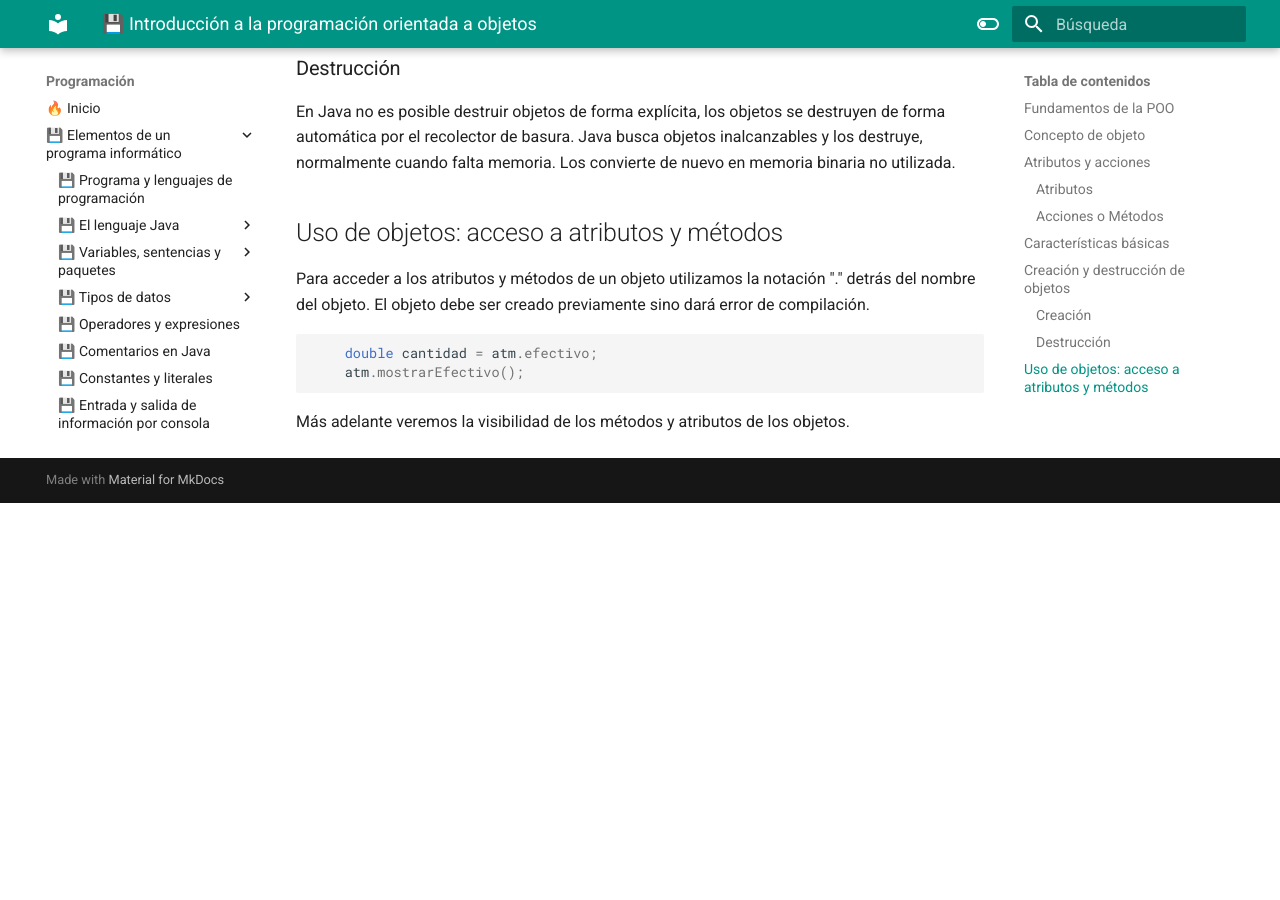
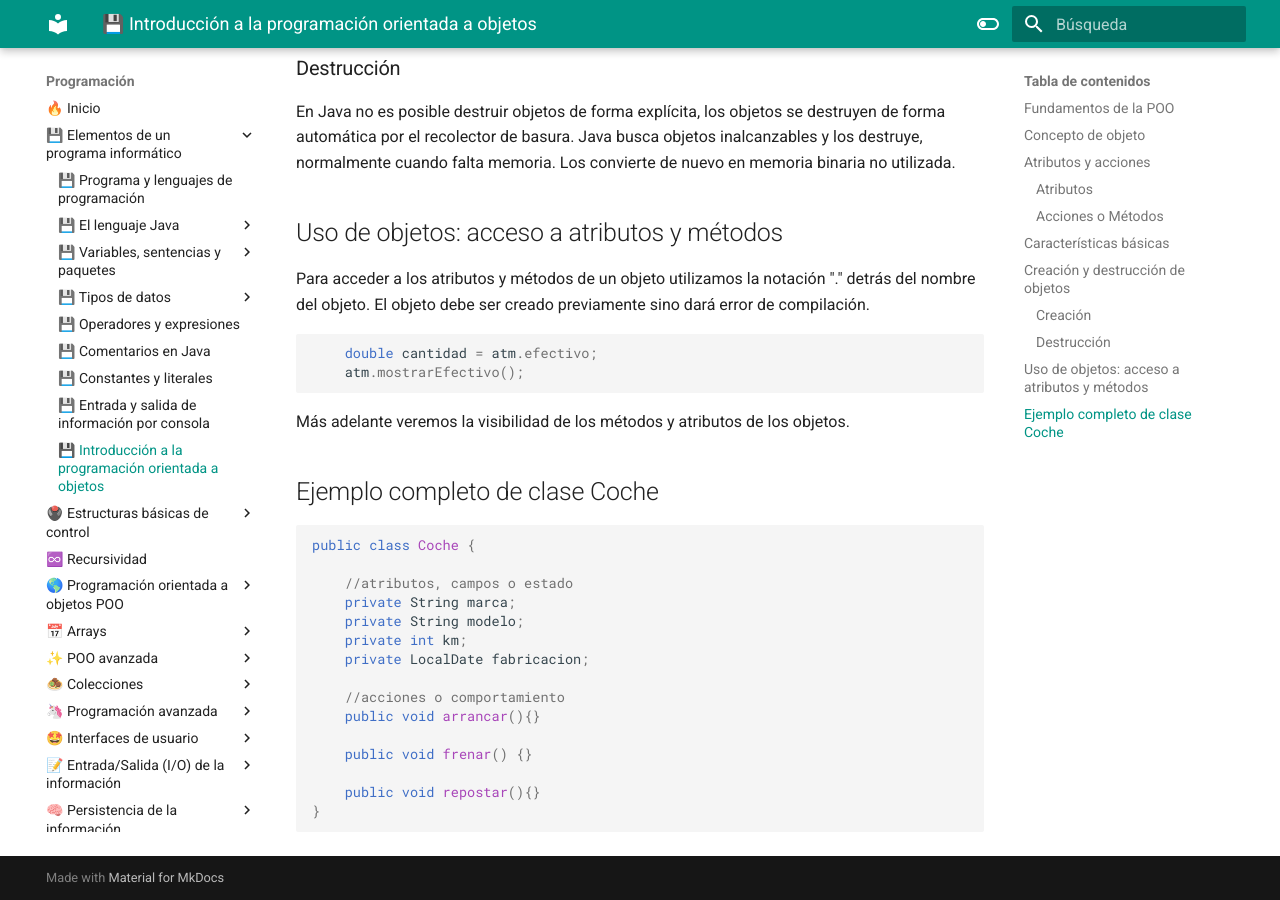
Before and after one commit to martipatgra/programacionJava, an MkDocs documentation site: the page built from docs/ud1/19poo.md, in a window 1280 px wide and 900 px high, scrolled down 3014 px. Built offline with MkDocs 1.6.1 and Material for MkDocs 9.7.7, drawn with Linux system fonts in a browser that asks for light colours; before the commit the page ends 3517 px from its top, so only the background shows below that.

````diff
--- a/docs/ud1/19poo.md
+++ b/docs/ud1/19poo.md
@@ -80,3 +80,23 @@
 ```
 
 Más adelante veremos la visibilidad de los métodos y atributos de los objetos.
+
+## Ejemplo completo de clase Coche
+
+```java
+public class Coche {
+
+    //atributos, campos o estado
+    private String marca;
+    private String modelo;
+    private int km;
+    private LocalDate fabricacion;
+
+    //acciones o comportamiento
+    public void arrancar(){}
+
+    public void frenar() {}
+
+    public void repostar(){}
+}
+```
````
Also changed, not shown: docs/ud1/122setup.md (+6 -6 lines), docs/ud1/123holamundo.md (+1 -1 lines), docs/ud2/26methods.md (+13 -1 lines).
